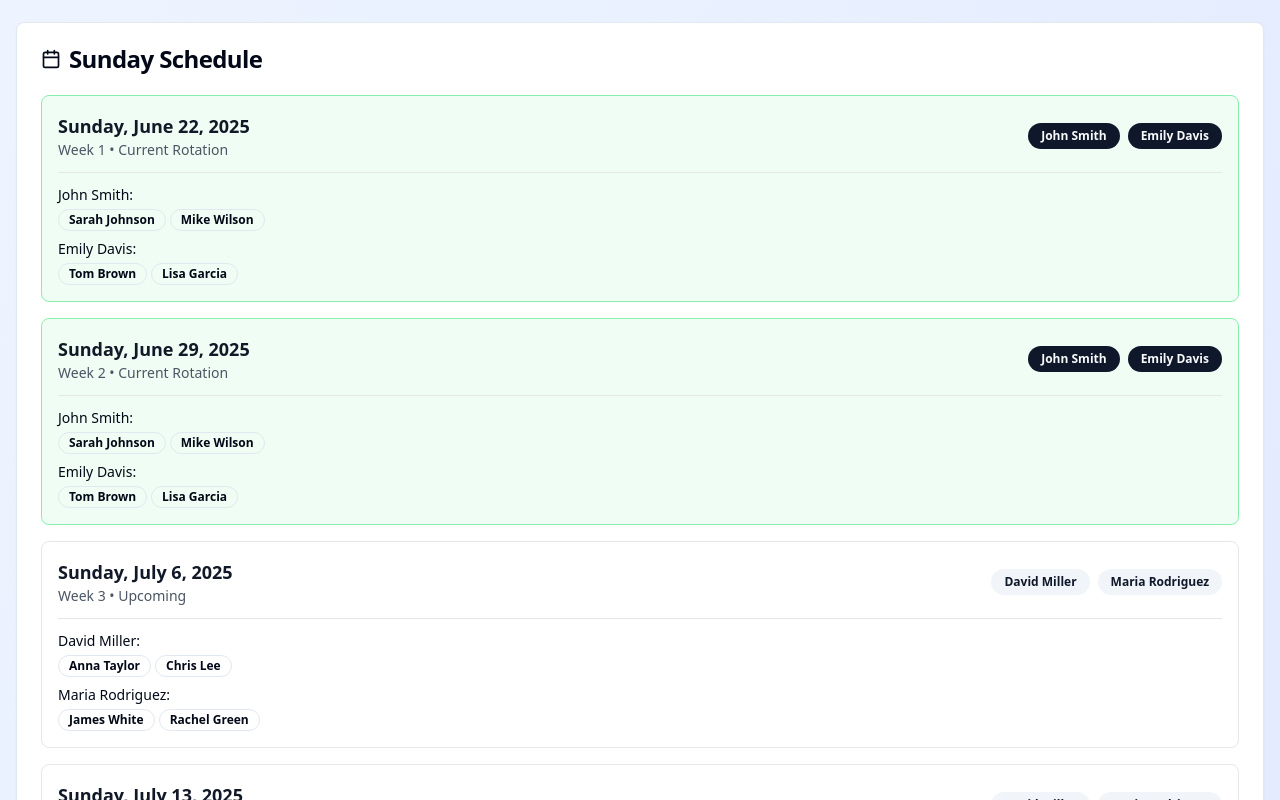
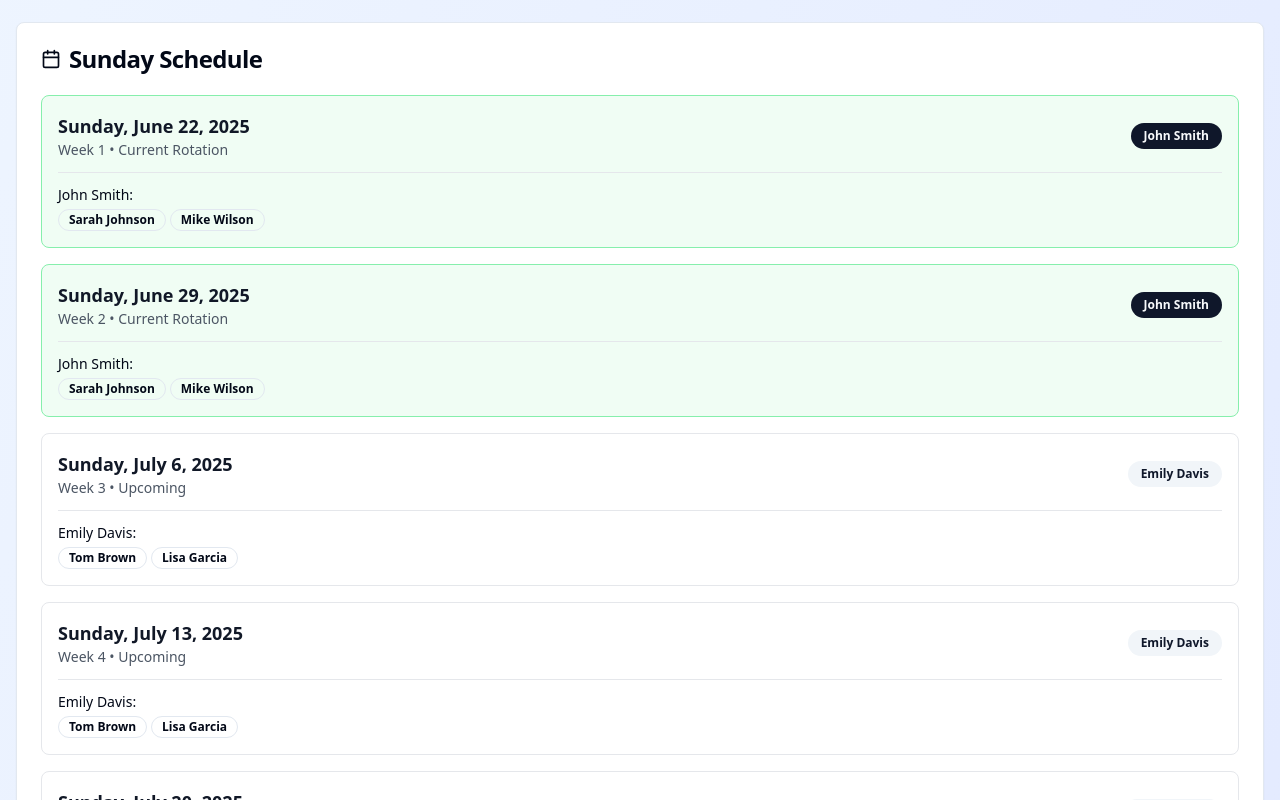
Before and after one commit to nathanaeltan/sunday-serenade-scheduler, a React (Vite) app: page / in a window 1280 px wide. Shown: the part 600-1400 px from the top of the page. Built offline with nearby package versions, Linux system fonts and the light colour scheme.

Commit message:
Refactor: Dynamic weeks off and visual swap selection
- Implement dynamic weeks off based on the number of teams.
- Improve swap request process with a visual Sunday selection.
- Ensure only one team plays each Sunday.

```diff
--- a/src/pages/Index.tsx
+++ b/src/pages/Index.tsx
@@ -7,7 +7,6 @@ import { Badge } from "@/components/ui/badge";
 import { Input } from "@/components/ui/input";
 import { Label } from "@/components/ui/label";
 import { Textarea } from "@/components/ui/textarea";
-import { Select, SelectContent, SelectItem, SelectTrigger, SelectValue } from "@/components/ui/select";
 
 interface Team {
   id: number;
@@ -17,14 +16,15 @@ interface Team {
 
 interface WeekData {
   date: string;
-  teams: number[];
+  teamId: number;
 }
 
 interface SwapRequest {
   id: number;
-  fromTeam: string;
-  toTeam: string;
-  date: string;
+  fromTeamId: number;
+  toTeamId: number;
+  fromDate: string;
+  toDate: string;
   reason: string;
   status: 'pending' | 'approved' | 'rejected';
   requestedBy: string;
@@ -42,14 +42,9 @@ const Index = () => {
   const [editingTeam, setEditingTeam] = useState<number | null>(null);
   const [editForm, setEditForm] = useState({ leader: "", members: "" });
   const [activeTab, setActiveTab] = useState<'schedule' | 'swaps'>('schedule');
-  const [showSwapForm, setShowSwapForm] = useState(false);
-  const [swapForm, setSwapForm] = useState({
-    fromTeam: "",
-    toTeam: "",
-    date: "",
-    reason: "",
-    requestedBy: ""
-  });
+  const [selectedSwapFrom, setSelectedSwapFrom] = useState<{teamId: number, date: string} | null>(null);
+  const [swapReason, setSwapReason] = useState("");
+  const [requestedBy, setRequestedBy] = useState("");
 
   // Load data from localStorage on component mount
   useEffect(() => {
@@ -72,7 +67,7 @@ const Index = () => {
     localStorage.setItem('swap-requests', JSON.stringify(swapRequests));
   }, [swapRequests]);
 
-  // Generate next 8 Sundays
+  // Generate next 12 Sundays with dynamic rotation
   const generateSundays = (): WeekData[] => {
     const sundays: WeekData[] = [];
     const today = new Date();
@@ -82,41 +77,36 @@ const Index = () => {
     const daysUntilSunday = 7 - today.getDay();
     nextSunday.setDate(today.getDate() + (daysUntilSunday === 7 ? 0 : daysUntilSunday));
 
-    for (let i = 0; i < 8; i++) {
+    const numTeams = teams.length;
+    const weeksPerCycle = numTeams * 2; // Each team gets 2 weeks on, then rotates
+
+    for (let i = 0; i < 12; i++) {
       const sunday = new Date(nextSunday);
       sunday.setDate(nextSunday.getDate() + (i * 7));
+      const dateString = sunday.toISOString().split('T')[0];
 
       // Check for approved swaps for this date
-      const dateString = sunday.toISOString().split('T')[0];
       const approvedSwap = swapRequests.find(swap =>
-        swap.date === dateString && swap.status === 'approved'
+        (swap.fromDate === dateString || swap.toDate === dateString) && swap.status === 'approved'
       );
 
-      let scheduledTeams;
+      let scheduledTeamId;
       if (approvedSwap) {
         // Apply the swap
-        const cycle = Math.floor(i / 2) % 2;
-        const originalTeams = cycle === 0 ? [1, 2] : [3, 4];
-        const fromTeam = teams.find(t => t.leader === approvedSwap.fromTeam);
-        const toTeam = teams.find(t => t.leader === approvedSwap.toTeam);
-
-        if (fromTeam && toTeam) {
-          scheduledTeams = originalTeams.map(id =>
-            id === fromTeam.id ? toTeam.id :
-            id === toTeam.id ? fromTeam.id : id
-          );
+        if (approvedSwap.fromDate === dateString) {
+          scheduledTeamId = approvedSwap.toTeamId;
         } else {
-          scheduledTeams = originalTeams;
+          scheduledTeamId = approvedSwap.fromTeamId;
         }
       } else {
-        // Normal rotation: 2 weeks on, 2 weeks off
-        const cycle = Math.floor(i / 2) % 2;
-        scheduledTeams = cycle === 0 ? [1, 2] : [3, 4];
+        // Normal rotation: each team gets 2 consecutive weeks
+        const teamIndex = Math.floor(i / 2) % numTeams;
+        scheduledTeamId = teams[teamIndex]?.id || 1;
       }
 
       sundays.push({
         date: dateString,
-        teams: scheduledTeams
+        teamId: scheduledTeamId
       });
     }
 
@@ -158,23 +148,31 @@ const Index = () => {
     setEditForm({ leader: "", members: "" });
   };
 
-  const handleSwapSubmit = (e: React.FormEvent) => {
-    e.preventDefault();
-    if (swapForm.fromTeam && swapForm.toTeam && swapForm.date && swapForm.requestedBy) {
+  const handleSwapSelect = (teamId: number, date: string) => {
+    if (selectedSwapFrom && selectedSwapFrom.teamId === teamId && selectedSwapFrom.date === date) {
+      // Deselect if clicking the same date
+      setSelectedSwapFrom(null);
+    } else if (selectedSwapFrom) {
+      // Complete the swap if a different date is selected
+      if (requestedBy.trim()) {
         const newSwap: SwapRequest = {
           id: Date.now(),
-        ...swapForm,
-        status: 'pending'
+          fromTeamId: selectedSwapFrom.teamId,
+          toTeamId: teamId,
+          fromDate: selectedSwapFrom.date,
+          toDate: date,
+          reason: swapReason,
+          status: 'pending',
+          requestedBy: requestedBy
         };
         setSwapRequests([...swapRequests, newSwap]);
-      setSwapForm({
-        fromTeam: "",
-        toTeam: "",
-        date: "",
-        reason: "",
-        requestedBy: ""
-      });
-      setShowSwapForm(false);
+        setSelectedSwapFrom(null);
+        setSwapReason("");
+        setRequestedBy("");
+      }
+    } else {
+      // Select the first date for swapping
+      setSelectedSwapFrom({ teamId, date });
     }
   };
 
@@ -206,12 +204,23 @@ const Index = () => {
     }
   };
 
+  const getTeamById = (id: number) => teams.find(team => team.id === id);
+
+  const isDateInSwapSelection = (teamId: number, date: string) => {
+    return selectedSwapFrom?.teamId === teamId && selectedSwapFrom?.date === date;
+  };
+
+  const canSwapWith = (teamId: number, date: string) => {
+    if (!selectedSwapFrom) return false;
+    return selectedSwapFrom.teamId !== teamId; // Can swap with different teams only
+  };
+
   return (
     <div className="min-h-screen bg-gradient-to-br from-blue-50 to-indigo-100">
       <div className="container mx-auto px-4 py-8">
         <div className="text-center mb-8">
           <h1 className="text-4xl font-bold text-gray-900 mb-2">Worship Team Schedule</h1>
-          <p className="text-lg text-gray-600">Sunday service rotation - 2 weeks on, 2 weeks off</p>
+          <p className="text-lg text-gray-600">Sunday service rotation - Each team serves 2 weeks, then rotates</p>
         </div>
 
         {/* Navigation Tabs */}
@@ -303,26 +312,93 @@ const Index = () => {
               </CardContent>
             </Card>
 
+            {/* Visual Swap Interface */}
+            {selectedSwapFrom && (
+              <Card className="mb-8 border-blue-300 bg-blue-50">
+                <CardHeader>
+                  <CardTitle className="flex items-center gap-2 text-blue-900">
+                    <ArrowRightLeft className="w-5 h-5" />
+                    Select Sunday to Swap With
+                  </CardTitle>
+                </CardHeader>
+                <CardContent>
+                  <div className="space-y-4">
+                    <p className="text-blue-800">
+                      Selected: <strong>{getTeamById(selectedSwapFrom.teamId)?.leader}</strong> on{' '}
+                      <strong>{formatDate(selectedSwapFrom.date)}</strong>
+                    </p>
+                    <p className="text-sm text-blue-700">
+                      Click on another Sunday to complete the swap request.
+                    </p>
+
+                    <div className="grid grid-cols-1 md:grid-cols-2 gap-4">
+                      <div>
+                        <Label htmlFor="requestedBy">Your Name *</Label>
+                        <Input
+                          id="requestedBy"
+                          value={requestedBy}
+                          onChange={(e) => setRequestedBy(e.target.value)}
+                          placeholder="Enter your name"
+                          required
+                        />
+                      </div>
+                      <div>
+                        <Label htmlFor="reason">Reason (Optional)</Label>
+                        <Input
+                          id="reason"
+                          value={swapReason}
+                          onChange={(e) => setSwapReason(e.target.value)}
+                          placeholder="Brief reason for swap"
+                        />
+                      </div>
+                    </div>
+
+                    <Button
+                      variant="outline"
+                      onClick={() => setSelectedSwapFrom(null)}
+                      className="mt-2"
+                    >
+                      Cancel Swap
+                    </Button>
+                  </div>
+                </CardContent>
+              </Card>
+            )}
+
             {/* Calendar Section */}
             <Card>
               <CardHeader>
                 <CardTitle className="flex items-center gap-2">
                   <Calendar className="w-5 h-5" />
                   Sunday Schedule
+                  {selectedSwapFrom && (
+                    <span className="text-sm font-normal text-blue-600 ml-2">
+                      (Click a Sunday to swap with)
+                    </span>
+                  )}
                 </CardTitle>
               </CardHeader>
               <CardContent>
                 <div className="space-y-4">
                   {sundays.map((sunday, index) => {
-                    const scheduledTeams = teams.filter(team => sunday.teams.includes(team.id));
+                    const scheduledTeam = getTeamById(sunday.teamId);
                     const isCurrentWeek = index < 2;
+                    const isSelected = isDateInSwapSelection(sunday.teamId, sunday.date);
+                    const canSwap = canSwapWith(sunday.teamId, sunday.date);
 
                     return (
                       <div
                         key={sunday.date}
-                        className={`p-4 border rounded-lg transition-all ${
-                          isCurrentWeek ? 'border-green-300 bg-green-50' : 'border-gray-200 bg-white'
+                        className={`p-4 border rounded-lg transition-all cursor-pointer ${
+                          isSelected
+                            ? 'border-blue-500 bg-blue-100'
+                            : canSwap
+                            ? 'border-green-300 bg-green-50 hover:bg-green-100'
+                            : isCurrentWeek
+                            ? 'border-green-300 bg-green-50'
+                            : 'border-gray-200 bg-white hover:bg-gray-50'
                         }`}
+                        onClick={() => handleSwapSelect(sunday.teamId, sunday.date)}
                       >
                         <div className="flex items-center justify-between">
                           <div>
@@ -331,38 +407,35 @@ const Index = () => {
                             </h3>
                             <p className="text-sm text-gray-600">
                               Week {index + 1} • {isCurrentWeek ? 'Current Rotation' : 'Upcoming'}
+                              {isSelected && <span className="text-blue-600 font-medium"> • Selected for Swap</span>}
+                              {canSwap && <span className="text-green-600 font-medium"> • Click to Swap</span>}
                             </p>
                           </div>
 
-                          <div className="flex gap-2">
-                            {scheduledTeams.map((team) => (
+                          <div className="flex items-center gap-2">
                             <Badge
-                                key={team.id}
                               variant={isCurrentWeek ? "default" : "secondary"}
                               className="px-3 py-1"
                             >
-                                {team.leader}
+                              {scheduledTeam?.leader}
                             </Badge>
-                            ))}
                           </div>
                         </div>
 
+                        {scheduledTeam && (
                           <div className="mt-3 pt-3 border-t border-gray-200">
-                          <div className="space-y-2">
-                            {scheduledTeams.map((team) => (
-                              <div key={team.id} className="text-sm">
-                                <span className="font-medium">{team.leader}:</span>
+                            <div className="text-sm">
+                              <span className="font-medium">{scheduledTeam.leader}:</span>
                               <div className="flex flex-wrap gap-1 mt-1">
-                                  {team.members.map((member, index) => (
+                                {scheduledTeam.members.map((member, index) => (
                                   <Badge key={index} variant="outline" className="text-xs">
                                     {member}
                                   </Badge>
                                 ))}
                               </div>
                             </div>
-                            ))}
                           </div>
-                        </div>
+                        )}
                       </div>
                     );
                   })}
@@ -376,101 +449,7 @@ const Index = () => {
           <div className="space-y-6">
             <div className="flex justify-between items-center">
               <h3 className="text-xl font-semibold text-gray-900">Swap Requests</h3>
-              <Button onClick={() => setShowSwapForm(!showSwapForm)} className="flex items-center gap-2">
-                <Plus className="w-4 h-4" />
-                New Swap Request
-              </Button>
             </div>
-
-            {showSwapForm && (
-              <Card className="border-blue-200 bg-blue-50">
-                <CardHeader>
-                  <CardTitle className="flex items-center gap-2">
-                    <ArrowRightLeft className="w-5 h-5" />
-                    Request Team Swap
-                  </CardTitle>
-                </CardHeader>
-                <CardContent>
-                  <form onSubmit={handleSwapSubmit} className="space-y-4">
-                    <div className="grid grid-cols-1 md:grid-cols-2 gap-4">
-                      <div>
-                        <Label htmlFor="fromTeam">From Team</Label>
-                        <Select value={swapForm.fromTeam} onValueChange={(value) => setSwapForm({...swapForm, fromTeam: value})}>
-                          <SelectTrigger>
-                            <SelectValue placeholder="Select team to swap from" />
-                          </SelectTrigger>
-                          <SelectContent>
-                            {teams.map((team) => (
-                              <SelectItem key={team.id} value={team.leader}>
-                                {team.leader}
-                              </SelectItem>
-                            ))}
-                          </SelectContent>
-                        </Select>
-                      </div>
-
-                      <div>
-                        <Label htmlFor="toTeam">To Team</Label>
-                        <Select value={swapForm.toTeam} onValueChange={(value) => setSwapForm({...swapForm, toTeam: value})}>
-                          <SelectTrigger>
-                            <SelectValue placeholder="Select team to swap with" />
-                          </SelectTrigger>
-                          <SelectContent>
-                            {teams.filter(team => team.leader !== swapForm.fromTeam).map((team) => (
-                              <SelectItem key={team.id} value={team.leader}>
-                                {team.leader}
-                              </SelectItem>
-                            ))}
-                          </SelectContent>
-                        </Select>
-                      </div>
-                    </div>
-
-                    <div className="grid grid-cols-1 md:grid-cols-2 gap-4">
-                      <div>
-                        <Label htmlFor="date">Service Date</Label>
-                        <Input
-                          id="date"
-                          type="date"
-                          value={swapForm.date}
-                          onChange={(e) => setSwapForm({...swapForm, date: e.target.value})}
-                          required
-                        />
-                      </div>
-
-                      <div>
-                        <Label htmlFor="requestedBy">Requested By</Label>
-                        <Input
-                          id="requestedBy"
-                          value={swapForm.requestedBy}
-                          onChange={(e) => setSwapForm({...swapForm, requestedBy: e.target.value})}
-                          placeholder="Your name"
-                          required
-                        />
-                      </div>
-                    </div>
-
-                    <div>
-                      <Label htmlFor="reason">Reason (Optional)</Label>
-                      <Textarea
-                        id="reason"
-                        value={swapForm.reason}
-                        onChange={(e) => setSwapForm({...swapForm, reason: e.target.value})}
-                        placeholder="Brief explanation for the swap request..."
-                        rows={3}
-                      />
-                    </div>
-
-                    <div className="flex gap-2">
-                      <Button type="submit">Submit Request</Button>
-                      <Button type="button" variant="outline" onClick={() => setShowSwapForm(false)}>
-                        Cancel
-                      </Button>
-                    </div>
-                  </form>
-                </CardContent>
-              </Card>
-            )}
 
             <div className="space-y-4">
               {swapRequests.length === 0 ? (
@@ -478,10 +457,15 @@ const Index = () => {
                   <CardContent className="text-center py-8">
                     <ArrowRightLeft className="w-12 h-12 text-gray-400 mx-auto mb-4" />
                     <p className="text-gray-600">No swap requests yet</p>
+                    <p className="text-sm text-gray-500 mt-2">Use the visual calendar to request swaps</p>
                   </CardContent>
                 </Card>
               ) : (
-                swapRequests.map((request) => (
+                swapRequests.map((request) => {
+                  const fromTeam = getTeamById(request.fromTeamId);
+                  const toTeam = getTeamById(request.toTeamId);
+
+                  return (
                     <Card key={request.id} className={`transition-all duration-200 hover:shadow-lg ${getStatusColor(request.status)}`}>
                       <CardContent className="p-6">
                         <div className="flex items-center justify-between">
@@ -489,7 +473,7 @@ const Index = () => {
                             <div className="flex items-center gap-3 mb-2">
                               {getStatusIcon(request.status)}
                               <h4 className="font-semibold text-lg">
-                              {request.fromTeam} → {request.toTeam}
+                                {fromTeam?.leader} ↔ {toTeam?.leader}
                               </h4>
                               <Badge variant="outline" className="capitalize">
                                 {request.status}
@@ -497,7 +481,8 @@ const Index = () => {
                             </div>
 
                             <div className="space-y-1 text-sm">
-                            <p><span className="font-medium">Date:</span> {formatDate(request.date)}</p>
+                              <p><span className="font-medium">From:</span> {formatDate(request.fromDate)}</p>
+                              <p><span className="font-medium">To:</span> {formatDate(request.toDate)}</p>
                               <p><span className="font-medium">Requested by:</span> {request.requestedBy}</p>
                               {request.reason && (
                                 <p><span className="font-medium">Reason:</span> {request.reason}</p>
@@ -526,7 +511,8 @@ const Index = () => {
                         </div>
                       </CardContent>
                     </Card>
-                ))
+                  );
+                })
               )}
             </div>
           </div>
@@ -536,10 +522,11 @@ const Index = () => {
         <Card className="mt-6 bg-blue-50 border-blue-200">
           <CardContent className="pt-6">
             <div className="text-center">
-              <h3 className="font-semibold text-blue-900 mb-2">Rotation Pattern</h3>
+              <h3 className="font-semibold text-blue-900 mb-2">Dynamic Rotation Pattern</h3>
               <p className="text-blue-700 text-sm">
-                Teams serve for 2 consecutive weeks, then take a 2-week break.
-                Approved swaps will automatically update the Sunday schedule.
+                Each team serves for 2 consecutive weeks, then rotates to the next team.
+                With {teams.length} teams, each team gets {Math.floor(100 / teams.length)}% of the Sundays.
+                Click on Sundays in the schedule to request swaps visually.
               </p>
             </div>
           </CardContent>
```
Lines whose indentation alone changed are shown as unchanged.
